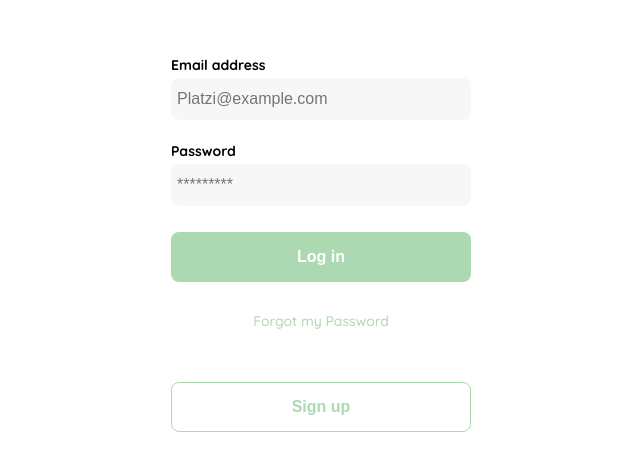
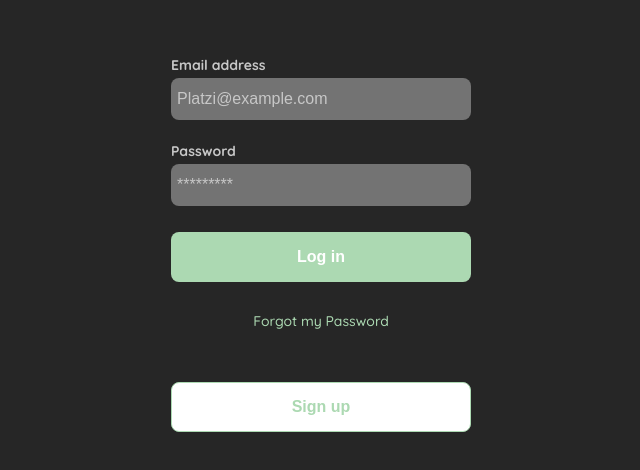
Before and after one commit to regaaron/Cruso-Fronted, a plain HTML site: page clase3.html in a window 1280 px wide. Shown: the part 156-626 px from the top of the page, without its empty margins (319-959 px from the left). Drawn offline with Linux system fonts and the light colour scheme.

Commit message:
mi estilo

```diff
--- a/clase3.html
+++ b/clase3.html
@@ -20,7 +20,8 @@
                 <label for="email" class="label">Email address</label>
                 <input type="text" id="email" placeholder="Platzi@example.com"  class="input input-email">
                 <label for="password" class="label">Password</label>
-                <input type="password" id="password" placeholder="*********"  class="input input-password">
+                <input type="new-password" id="password" placeholder="*********"  class="input input-password">
+                <!-- <input type="password" autofill="off" id="password" placeholder="*********" class="input input-password"> -->
                 <input type="submit" value="Log in" class="primary-button login-button">
                 <a href="/">Forgot my Password</a>
             </form>
--- a/css/clase1.css
+++ b/css/clase1.css
@@ -13,6 +13,7 @@
 body{
     margin: 0;
     font-family: 'Quicksand', sans-serif;
+    background-color: #262626;
 }
 .login{
     width: 100%;
@@ -55,16 +56,21 @@ text-align: center;
 .label{
     font-size: var(--sm);
     font-weight: bold;
+    color: var(--very-ligth-pink);
     margin-bottom: 4px;
 }
 .input{
-    background-color: var(--text-input-field);
+    background-color: #737373;
     border: none;
     border-radius: 8px;
     height: 30px;
     font-size: var(--md);
     padding: 6px;
     margin-bottom: 12px;
+    color: var(--very-ligth-pink);
+}
+.input::placeholder{
+    color: var(--very-ligth-pink);
 }
 .primary-button{
     background-color: var(--hospital-green);
@@ -76,6 +82,8 @@ text-align: center;
     font-size: var(--md);
     font-weight: bold;
     height: 50px;
+
+
 }
 
 .login-button{
@@ -88,3 +96,5 @@ text-align: center;
         display: block;
     }
 }
+
+@
--- a/css/clase2.css
+++ b/css/clase2.css
@@ -13,6 +13,8 @@
 body{
     margin: 0;
     font-family: 'Quicksand', sans-serif;
+    background-color: #262626;
+
 }
 .login{
     width: 100%;
@@ -50,7 +52,7 @@ text-align: center;
     width: 132px;
     height: 132px;
     border-radius: 50%;
-    background-color: var(--text-input-field);
+    background-color: #A6A6A6;
     display: flex;
     justify-content: center;
     align-items: center;
--- a/css/clase3.css
+++ b/css/clase3.css
@@ -13,6 +13,7 @@
 body{
     margin: 0;
     font-family: 'Quicksand', sans-serif;
+    background-color: #262626;
 }
 .login{
     width: 100%;
@@ -52,16 +53,33 @@ body{
     font-size: var(--sm);
     font-weight: bold;
     margin-bottom: 4px;
+    color: var(--very-ligth-pink);
 }
 .input{
-    background-color: var(--text-input-field);
+    background-color: #737373 ;
     border: none;
     border-radius: 8px;
     height: 30px;
     font-size: var(--md);
     padding: 6px;
     margin-bottom: 12px;
+    color: var(--very-ligth-pink) ;
+
 }
+
+
+/* .input-password{
+    background-color: #737373 !important;
+    color: var(--very-ligth-pink);
+} */
+/* .input-password::placeholder{
+    color: var(--very-ligth-pink);
+
+}  */
+.input::placeholder{
+    color:  var(--very-ligth-pink);
+}
+
 .input-email{
     margin-bottom: 22px;
 }
```
Also changed, not shown: clase4.html (+5 -4 lines).
